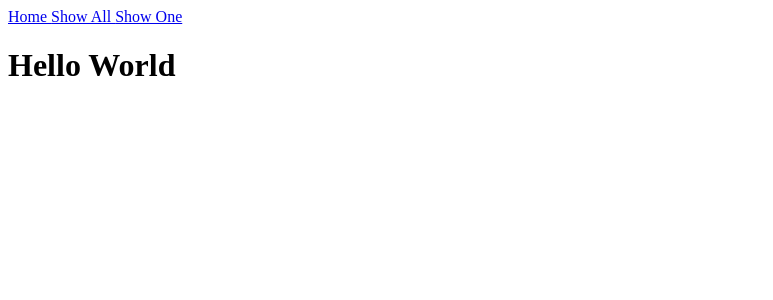
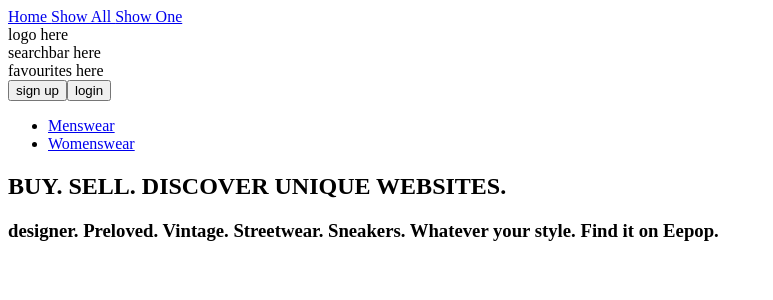
Before and after one commit to mikeomerta/sei-project-three-fe, a React (Create React App) app: page / in a window 1280 px wide. Shown: the top 300 px of the page, without its empty margins (0-773 px from the left). Built offline with nearby package versions, Linux system fonts and the light colour scheme.

Commit message:
homepage-start

```diff
--- a/src/App.js
+++ b/src/App.js
@@ -8,8 +8,6 @@
       <Nav />
       <Routes>
         <Route path = "/" element = {<Home />} />
-        {/* <Route path = "/projects" element = {<Index />} /> */}
-        {/* <Route path = "/projects/:projectId" element = {<Show />} /> */}
       </Routes>
     </BrowserRouter>
   )
--- a/src/components/common/Home.js
+++ b/src/components/common/Home.js
@@ -1,8 +1,45 @@
-// Harrys HW
 
 function Home() {
   return (
-    <h1>Hello World</h1>
+    <div>
+      <header>
+        <div className="menu">
+          logo here
+        </div>
+        <div className="search-bar">
+            searchbar here
+        </div>
+        <div className="favourites">
+          favourites here
+        </div>
+        <button className="sign-up">
+          sign up
+        </button>
+        <button className="login">
+          login
+        </button>
+        <br />
+        <nav className="catergories">
+          <ul>
+            <li><a href="#menswear">Menswear</a></li>
+            <li><a href="#womenswear">Womenswear</a></li>
+          </ul>
+        </nav>
+      </header>
+      <main>
+        <div className="hero">
+          <h2>BUY. SELL.
+  DISCOVER UNIQUE WEBSITES.
+          </h2>
+          <h3>
+    designer. Preloved. Vintage. Streetwear. Sneakers. Whatever your style. Find it on Eepop.
+          </h3>
+        </div>
+      </main>
+      <footer>
+
+      </footer>
+    </div>
   )
 }
 
```
Also changed, not shown: 1 other file (tests, documents, lock files or other folders).
